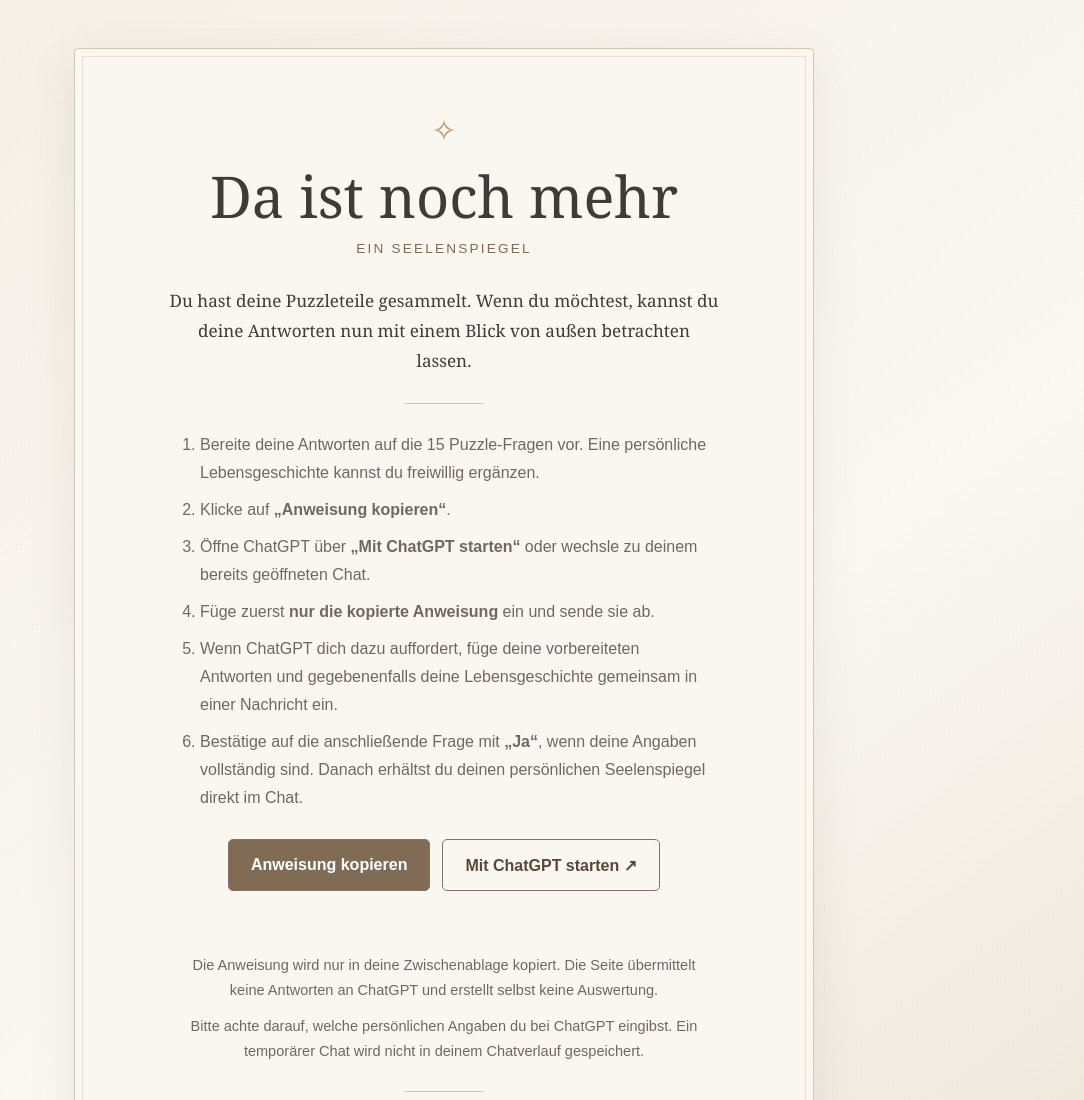
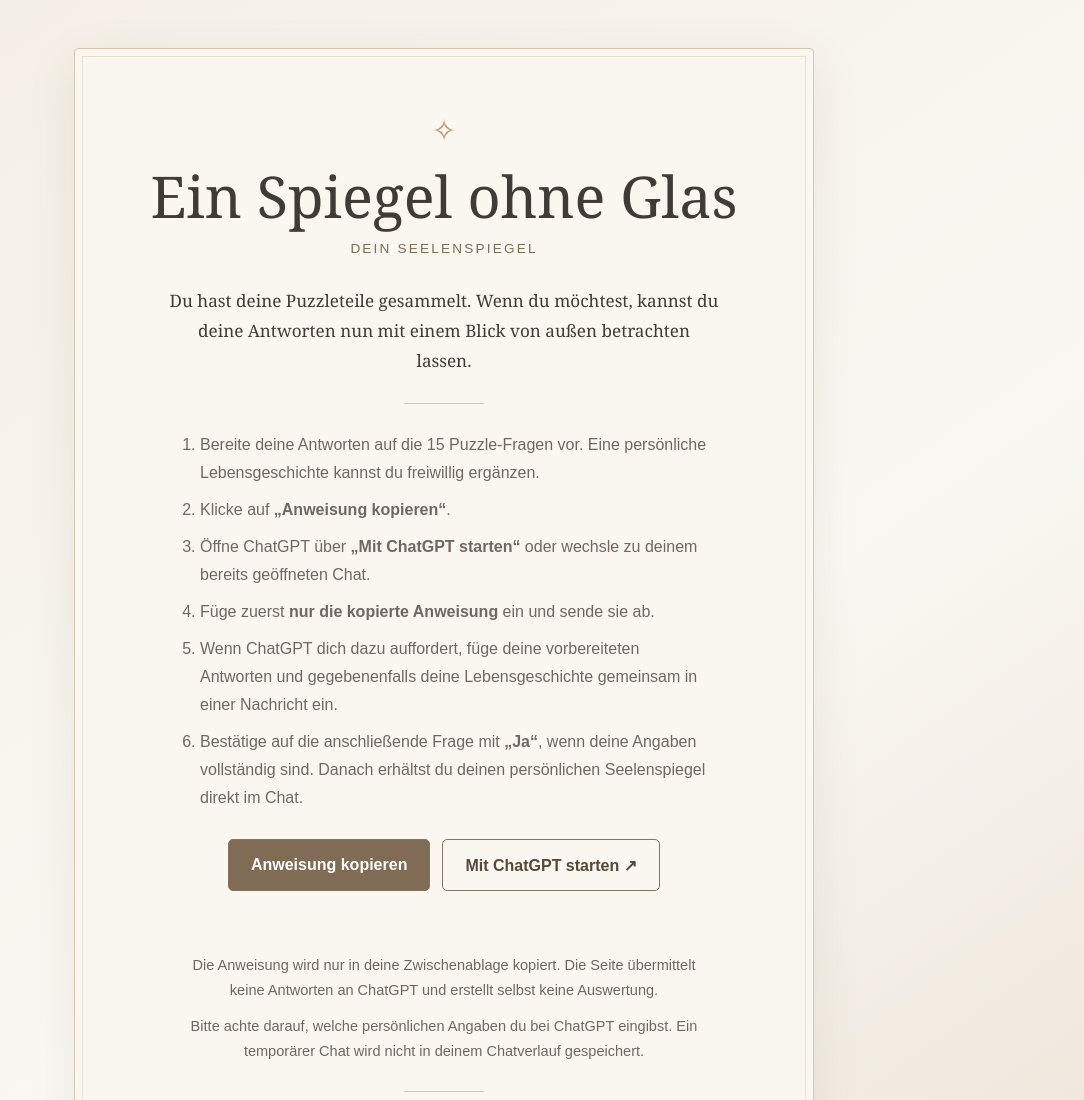
Before and after one commit to daistnochmehr/seelenspiegel, a plain HTML site: page index.html in a window 1280 px wide. Shown: the top 1100 px of the page, without its empty margins (196-1280 px from the left). Drawn offline with Linux system fonts and the light colour scheme.

Commit message:
Update headings and subtitles in index.html

```diff
--- a/index.html
+++ b/index.html
@@ -1,3 +1,4 @@
+
 <!doctype html>
 <html lang="de">
 <head>
@@ -22,8 +23,8 @@ button{background:#806b54;color:white}button:hover{background:#66533f}a.action{c
 <body>
 <main>
 <div class="symbol" aria-hidden="true">✧</div>
-<h1>Da ist noch mehr</h1>
-<div class="sub">Ein Seelenspiegel</div>
+<h1>Ein Spiegel ohne Glas</h1>
+<div class="sub">Dein Seelenspiegel</div>
 <p class="lead">Du hast deine Puzzleteile gesammelt. Wenn du möchtest, kannst du deine Antworten nun mit einem Blick von außen betrachten lassen.</p>
 <div class="rule" aria-hidden="true"></div>
 <ol class="steps">
```
